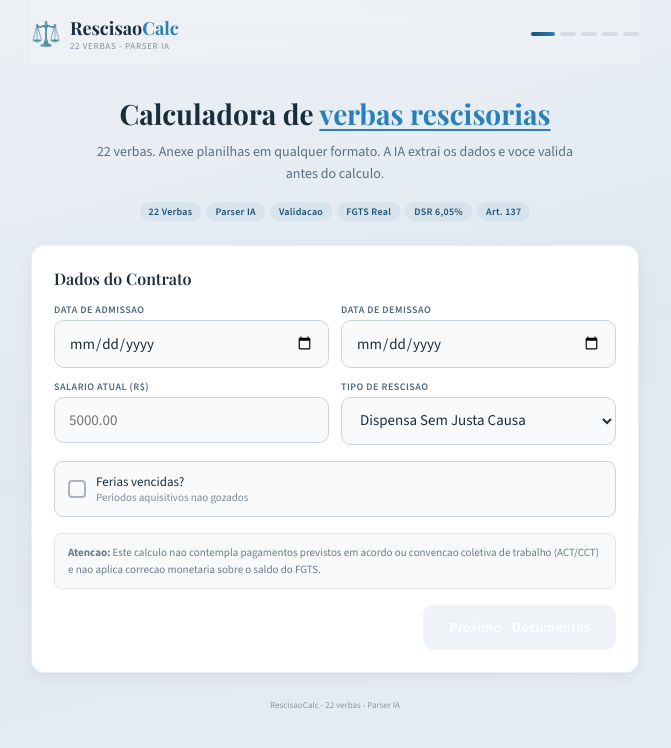
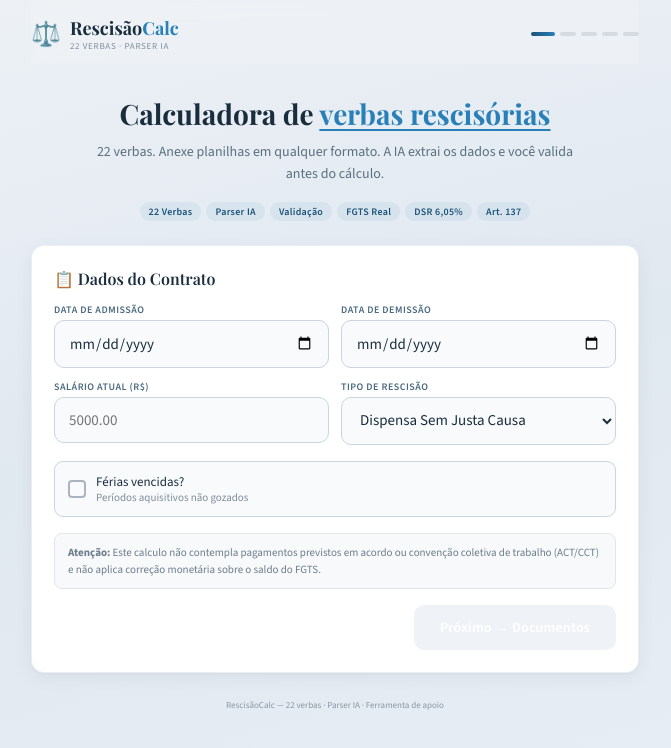
Before and after one commit to carolinegorra-tech/rescisao-calc, a React (Create React App) app: page / in a window 1280 px wide. Shown: the top 748 px of the page, without its empty margins (305-976 px from the left). Built offline with nearby package versions, Linux system fonts and the light colour scheme.

Commit message:
Update App.js

```diff
--- a/src/App.js
+++ b/src/App.js
@@ -10,7 +10,7 @@ const V = {
   feriasProporcionais:   { l: "Férias Proporcionais + ⅓",            i: "🏖️", d: "Meses desde último per. aquisitivo × 4/3" },
   feriasVencidas:        { l: "Férias Vencidas + ⅓",                 i: "⏰", d: "Períodos aquisitivos não gozados × sal × 4/3" },
   feriasEmDobro:         { l: "Férias em Dobro (Art. 137)",          i: "⚠️", d: "Período concessivo expirado → dobro + ⅓" },
-  multaFGTS:             { l: "Multa 40% FGTS",                      i: "🏦", d: "40% sobre saldo FGTS + 8% s/ saldo sal, aviso e 13º" },
+  multaFGTS:             { l: "Multa 40% FGTS",                      i: "🏦", d: "40% sobre saldo FGTS + 8% s/ saldo sal, aviso e 13º (férias indenizadas não incidem)" },
   horasExtras:           { l: "Horas Extras",                        i: "⏱️", d: "Sal÷220 × (1+%) × média mensal × meses" },
   adicInsalubridade:     { l: "Adicional de Insalubridade",          i: "☣️", d: "10/20/40% do SM × meses" },
   adicPericulosidade:    { l: "Adicional de Periculosidade",         i: "⚡", d: "30% do salário-base × meses" },
@@ -183,8 +183,8 @@ async function aiAnalysis(verbas, f, hasDoc, dd) {
       body: JSON.stringify({ model: "claude-sonnet-4-20250514", max_tokens: 1000, messages: [{ role: "user", content: prompt }] }),
     });
     const j = await r.json();
-    return j.content?.find(b => b.type === "text")?.text || "Analise indisponivel.";
-  } catch { return "Nao foi possivel gerar a analise."; }
+    return j.content?.find(b => b.type === "text")?.text || "Análise indisponível.";
+  } catch { return "Não foi possível gerar a análise."; }
 }
 
 function AV({ value, delay = 0 }) {
@@ -266,7 +266,7 @@ export default function App() {
     setStep(2); setMsg("Calculando 22 verbas...");
     await new Promise(r => setTimeout(r, 400));
     const verbas = calc(f, docData);
-    setRes(verbas); setMsg("Gerando analise...");
+    setRes(verbas); setMsg("Gerando análise...");
     const analysis = await aiAnalysis(verbas, f, !!docData, docData);
     setAi(analysis); setStep(4);
   };
@@ -309,8 +309,8 @@ export default function App() {
           <div style={{ display: "flex", alignItems: "center", gap: 9 }}>
             <span style={{ fontSize: 24 }}>&#9878;&#65039;</span>
             <div>
-              <div style={S.logo}>Rescisao<span style={{ color: "#2980b9" }}>Calc</span></div>
-              <div style={{ fontSize: 9, color: "#7f8c9b", letterSpacing: .7, textTransform: "uppercase" }}>22 Verbas - Parser IA</div>
+              <div style={S.logo}>Rescisão<span style={{ color: "#2980b9" }}>Calc</span></div>
+              <div style={{ fontSize: 9, color: "#7f8c9b", letterSpacing: .7, textTransform: "uppercase" }}>22 Verbas · Parser IA</div>
             </div>
           </div>
           <Dots c={step} />
@@ -318,21 +318,21 @@ export default function App() {
 
         {step === 0 && (<div style={{ animation: "fadeUp .4s ease both" }}>
           <div style={{ textAlign: "center", padding: "32px 0 24px" }}>
-            <h1 style={S.ttl}>Calculadora de <span style={{ color: "#2980b9", textDecoration: "underline", textDecorationColor: "#2980b9", textUnderlineOffset: "4px" }}>verbas rescisorias</span></h1>
-            <p style={{ fontSize: 14, color: "#5a7080", maxWidth: 490, margin: "10px auto 16px", lineHeight: 1.6 }}>22 verbas. Anexe planilhas em qualquer formato. A IA extrai os dados e voce valida antes do calculo.</p>
+            <h1 style={S.ttl}>Calculadora de <span style={{ color: "#2980b9", textDecoration: "underline", textDecorationColor: "#2980b9", textUnderlineOffset: "4px" }}>verbas rescisórias</span></h1>
+            <p style={{ fontSize: 14, color: "#5a7080", maxWidth: 490, margin: "10px auto 16px", lineHeight: 1.6 }}>22 verbas. Anexe planilhas em qualquer formato. A IA extrai os dados e você valida antes do cálculo.</p>
             <div style={{ display: "flex", gap: 5, flexWrap: "wrap", justifyContent: "center" }}>
-              {["22 Verbas", "Parser IA", "Validacao", "FGTS Real", "DSR 6,05%", "Art. 137"].map((t, i) => (
+              {["22 Verbas", "Parser IA", "Validação", "FGTS Real", "DSR 6,05%", "Art. 137"].map((t, i) => (
                 <span key={t} style={{ ...S.tag, animation: "fadeUp .3s ease " + (.07 * i) + "s both" }}>{t}</span>
               ))}
             </div>
           </div>
           <div style={S.card}>
-            <h2 style={S.ch}>Dados do Contrato</h2>
+            <h2 style={S.ch}>📋 Dados do Contrato</h2>
             <div style={{ display: "grid", gridTemplateColumns: "1fr 1fr", gap: 12 }}>
-              <F label="Data de Admissao" type="date" value={f.dataAdmissao} onChange={v => s("dataAdmissao", v)} />
-              <F label="Data de Demissao" type="date" value={f.dataDemissao} onChange={v => s("dataDemissao", v)} />
-              <F label="Salario Atual (R$)" type="number" placeholder="5000.00" value={f.salario} onChange={v => s("salario", v)} />
-              <F label="Tipo de Rescisao" select options={TIPOS} value={f.tipoRescisao} onChange={v => s("tipoRescisao", v)} />
+              <F label="Data de Admissão" type="date" value={f.dataAdmissao} onChange={v => s("dataAdmissao", v)} />
+              <F label="Data de Demissão" type="date" value={f.dataDemissao} onChange={v => s("dataDemissao", v)} />
+              <F label="Salário Atual (R$)" type="number" placeholder="5000.00" value={f.salario} onChange={v => s("salario", v)} />
+              <F label="Tipo de Rescisão" select options={TIPOS} value={f.tipoRescisao} onChange={v => s("tipoRescisao", v)} />
             </div>
             <div style={{ marginTop: 16 }}>
               <div onClick={() => s("feriasVencidas", !f.feriasVencidas)} style={{ ...S.chk, borderColor: f.feriasVencidas ? "#2980b9" : "#cbd5e0", background: f.feriasVencidas ? "rgba(41,128,185,.04)" : "#f8fafb" }}>
@@ -340,8 +340,8 @@ export default function App() {
                   {f.feriasVencidas && <span style={{ color: "#fff", fontSize: 12, fontWeight: 700 }}>&#10003;</span>}
                 </div>
                 <div style={{ flex: 1 }}>
-                  <div style={{ fontSize: 13, fontWeight: 500, color: "#1a2d3d" }}>Ferias vencidas?</div>
-                  <div style={{ fontSize: 11, color: "#7f8c9b" }}>Periodos aquisitivos nao gozados</div>
+                  <div style={{ fontSize: 13, fontWeight: 500, color: "#1a2d3d" }}>Férias vencidas?</div>
+                  <div style={{ fontSize: 11, color: "#7f8c9b" }}>Períodos aquisitivos não gozados</div>
                 </div>
                 {f.feriasVencidas && (<div style={{ display: "flex", alignItems: "center", gap: 4 }} onClick={e => e.stopPropagation()}>
                   <span style={{ fontSize: 11, color: "#5a7080" }}>Qtd:</span>
@@ -352,18 +352,18 @@ export default function App() {
               </div>
             </div>
             <div style={{ marginTop: 16, padding: "10px 13px", background: "#f8f9fa", borderRadius: 8, border: "1px solid #e2e6ea", fontSize: 11, color: "#6b7b8d", lineHeight: 1.55 }}>
-              <strong>Atencao:</strong> Este calculo nao contempla pagamentos previstos em acordo ou convencao coletiva de trabalho (ACT/CCT) e nao aplica correcao monetaria sobre o saldo do FGTS.
+              <strong>Atenção:</strong> Este calculo não contempla pagamentos previstos em acordo ou convenção coletiva de trabalho (ACT/CCT) e não aplica correção monetária sobre o saldo do FGTS.
             </div>
             <div style={{ display: "flex", justifyContent: "flex-end", marginTop: 16 }}>
-              <button className="btn" disabled={!ok} style={{ background: ok ? "linear-gradient(135deg,#1a3d5c,#2980b9)" : "#cbd5e0", color: "#fff" }} onClick={() => setStep(1)}>Proximo - Documentos</button>
+              <button className="btn" disabled={!ok} style={{ background: ok ? "linear-gradient(135deg,#1a3d5c,#2980b9)" : "#cbd5e0", color: "#fff" }} onClick={() => setStep(1)}>Próximo → Documentos</button>
             </div>
           </div>
         </div>)}
 
         {step === 1 && (<div style={{ animation: "fadeUp .4s ease both" }}>
           <div style={S.card}>
-            <h2 style={S.ch}>Documentos para Analise IA</h2>
-            <p style={{ fontSize: 13, color: "#5a7080", marginBottom: 16, lineHeight: 1.6 }}>A IA le planilhas em <strong>qualquer formato</strong> e extrai os dados. Voce podera <strong>revisar e corrigir</strong> tudo antes do calculo.</p>
+            <h2 style={S.ch}>Documentos para Análise IA</h2>
+            <p style={{ fontSize: 13, color: "#5a7080", marginBottom: 16, lineHeight: 1.6 }}>A IA lê planilhas em <strong>qualquer formato</strong> e extrai os dados. Voce podera <strong>revisar e corrigir</strong> tudo antes do calculo.</p>
             <div onDragOver={e => { e.preventDefault(); setDrag(true); }} onDragLeave={() => setDrag(false)} onDrop={e => { e.preventDefault(); setDrag(false); hF(e.dataTransfer.files); }} onClick={() => ref.current?.click()} style={{ border: "2px dashed " + (drag ? "#2980b9" : "#cbd5e0"), borderRadius: 12, padding: "28px 16px", textAlign: "center", cursor: "pointer", background: drag ? "rgba(41,128,185,.03)" : "#fafbfd", transition: "all .2s" }}>
               <input ref={ref} type="file" multiple accept=".xlsx,.xls,.csv,.pdf" style={{ display: "none" }} onChange={e => hF(e.target.files)} />
               <div style={{ fontSize: 34, marginBottom: 4 }}>{drag ? "&#128229;" : "&#128206;"}</div>
@@ -379,14 +379,14 @@ export default function App() {
                 </div>
                 <button onClick={e => { e.stopPropagation(); setFiles(p => p.filter((_, j) => j !== i)); }} style={{ background: "none", border: "none", cursor: "pointer", fontSize: 14, color: "#8a96a3", padding: "2px 5px" }}>X</button>
               </div>))}
-              <Info bg="linear-gradient(135deg,#e8f8f0,#d5f0e3)" bc="#6fcf97" icon="&#129302;"><span style={{ color: "#1a5c38" }}><strong>Parser IA ativado.</strong> Apos a extracao, voce podera revisar e corrigir todos os dados.</span></Info>
+              <Info bg="linear-gradient(135deg,#e8f8f0,#d5f0e3)" bc="#6fcf97" icon="&#129302;"><span style={{ color: "#1a5c38" }}><strong>Parser IA ativado.</strong> Apos a extracao, você poderá revisar e corrigir todos os dados.</span></Info>
             </div>)}
             {files.length === 0 && (<div style={{ marginTop: 12 }}>
-              <Info bg="linear-gradient(135deg,#fef9e7,#fdf2d0)" bc="#f0d060" icon="&#9888;&#65039;"><span style={{ color: "#6b5a10" }}><strong>Sem documentos:</strong> Calculo sera estimativa. Verbas como HE, adicionais, comissoes, PLR e estabilidade so sao calculadas com documentos.</span></Info>
+              <Info bg="linear-gradient(135deg,#fef9e7,#fdf2d0)" bc="#f0d060" icon="&#9888;&#65039;"><span style={{ color: "#6b5a10" }}><strong>Sem documentos:</strong> Cálculo será estimativa. Verbas como HE, adicionais, comissões, PLR e estabilidade só são calculadas com documentos.</span></Info>
             </div>)}
             <div style={{ display: "flex", justifyContent: "space-between", marginTop: 20, gap: 10 }}>
               <button className="btn" style={{ background: "#eaeff3", color: "#2a4a6a" }} onClick={() => setStep(0)}>Voltar</button>
-              <button className="btn" style={{ background: "linear-gradient(135deg,#1a3d5c,#2980b9)", color: "#fff" }} onClick={parseDocuments}>{files.length > 0 ? "Analisar Documentos" : "Calcular Estimativa"}</button>
+              <button className="btn" style={{ background: "linear-gradient(135deg,#1a3d5c,#2980b9)", color: "#fff" }} onClick={parseDocuments}>{files.length > 0 ? "🤖 Analisar Documentos" : "⚖️ Calcular Estimativa"}</button>
             </div>
           </div>
         </div>)}
@@ -398,8 +398,8 @@ export default function App() {
 
         {step === 3 && editDD && (<div style={{ animation: "fadeUp .4s ease both" }}>
           <div style={S.card}>
-            <h2 style={S.ch}>Confira os Dados Extraidos</h2>
-            <Info bg="linear-gradient(135deg,#e8f0fd,#dae4f8)" bc="#7bafd4" icon="&#9999;&#65039;"><span style={{ color: "#1a3d5c" }}>A IA extraiu estes dados dos seus documentos. <strong>Revise e corrija</strong> o que for necessario.</span></Info>
+            <h2 style={S.ch}>🔍 Confira os Dados Extraídos</h2>
+            <Info bg="linear-gradient(135deg,#e8f0fd,#dae4f8)" bc="#7bafd4" icon="&#9999;&#65039;"><span style={{ color: "#1a3d5c" }}>A IA extraiu estes dados dos seus documentos. <strong>Revise e corrija</strong> o que for necessário.</span></Info>
             <div style={{ display: "grid", gridTemplateColumns: "1fr 1fr", gap: 10, marginTop: 18 }}>
               {EDIT_FIELDS.map(({ key, label, type, options, placeholder }) => {
                 const val = editDD[key];
@@ -421,14 +421,14 @@ export default function App() {
             <div style={{ marginTop: 16, fontSize: 11, color: "#7f8c9b", lineHeight: 1.5 }}>Campos em <span style={{ color: "#2a8c5a", fontWeight: 600 }}>verde</span> foram detectados nos documentos.</div>
             <div style={{ display: "flex", justifyContent: "space-between", marginTop: 20, gap: 10 }}>
               <button className="btn" style={{ background: "#eaeff3", color: "#2a4a6a" }} onClick={() => setStep(1)}>Voltar</button>
-              <button className="btn" style={{ background: "linear-gradient(135deg,#1a3d5c,#2980b9)", color: "#fff" }} onClick={confirmAndCalc}>Confirmar e Calcular</button>
+              <button className="btn" style={{ background: "linear-gradient(135deg,#1a3d5c,#2980b9)", color: "#fff" }} onClick={confirmAndCalc}>✅ Confirmar e Calcular</button>
             </div>
           </div>
         </div>)}
 
         {step === 4 && res && (<div style={{ animation: "fadeUp .4s ease both" }}>
           <div style={S.tot}>
-            <div style={{ fontSize: 11, fontWeight: 600, color: "rgba(255,255,255,.6)", letterSpacing: 1.1, textTransform: "uppercase" }}>Total Estimado da Rescisao</div>
+            <div style={{ fontSize: 11, fontWeight: 600, color: "rgba(255,255,255,.6)", letterSpacing: 1.1, textTransform: "uppercase" }}>Total Estimado da Rescisão</div>
             <div style={{ fontSize: 38, fontWeight: 700, color: "#fff", marginTop: 6, fontFamily: "'Playfair Display',serif" }}><AV value={total} /></div>
             <div style={{ display: "flex", gap: 5, marginTop: 10, flexWrap: "wrap" }}>
               <span style={S.tl}>{TIPOS[f.tipoRescisao]}</span>
@@ -440,13 +440,13 @@ export default function App() {
           </div>
 
           <div style={{ ...S.card, marginTop: 14 }}>
-            <h2 style={S.ch}>Analise Automatica</h2>
+            <h2 style={S.ch}>Análise Automática</h2>
             {!ai ? <div style={{ padding: "14px 0" }}>{[100, 75, 50].map((w, i) => <div key={i} style={{ height: 10, borderRadius: 5, width: w + "%", background: "linear-gradient(90deg,#e8eef3,#d0dae4,#e8eef3)", backgroundSize: "200% 100%", animation: "shimmer 1.3s infinite " + (i * .15) + "s", marginBottom: 7 }} />)}</div>
               : <div style={{ fontSize: 13, color: "#2a3a4a", lineHeight: 1.7, whiteSpace: "pre-wrap", padding: "11px 14px", background: "#f8fafb", borderRadius: 9, border: "1px solid #e4eaf0" }}>{ai}</div>}
           </div>
 
           <div style={{ ...S.card, marginTop: 14 }}>
-            <h2 style={S.ch}>Detalhamento - {pos.length} Verbas Apuradas</h2>
+            <h2 style={S.ch}>📊 Detalhamento — {pos.length} Verbas Apuradas</h2>
             {pos.map(([k, v], i) => (<div className="row" key={k} style={{ animation: "slideR .3s ease " + (i * .04) + "s both" }}>
               <div style={{ display: "flex", alignItems: "center", gap: 9, minWidth: 0, flex: 1 }}>
                 <span style={{ fontSize: 17, flexShrink: 0 }}>{V[k]?.i}</span>
@@ -466,7 +466,7 @@ export default function App() {
 
           <div style={{ ...S.card, marginTop: 14 }}>
             <details>
-              <summary style={{ fontSize: 12, fontWeight: 600, color: "#2a4a6a", cursor: "pointer" }}>Metodologia de Calculo (22 verbas)</summary>
+              <summary style={{ fontSize: 12, fontWeight: 600, color: "#2a4a6a", cursor: "pointer" }}>▶ Metodologia de Cálculo (22 verbas)</summary>
               <div style={{ fontSize: 11, color: "#5a7080", lineHeight: 1.7, marginTop: 10 }}>
                 {[
                   ["Saldo Salario", "(Sal / 30) x dias trabalhados no mes da rescisao"],
@@ -483,7 +483,7 @@ export default function App() {
                   ["Intervalo Intrajornada", "(Sal / 220) x 1,5 x horas suprimidas/dia x dias - Art. 71 par. 4o (pos-Reforma)"],
                   ["Sal-Familia", "R$65,00/filho ate 14a para remuneracao ate R$1.906,04 x meses - Portaria MPS/MF 6/2025"],
                   ["Gratificacao/Gorjetas/Comissao", "Media mensal extraida dos docs x meses"],
-                  ["Reflexo DSR", "6,05% sobre total de variaveis (HE + gorjetas + comissoes + ad. noturno)"],
+                  ["Reflexo DSR", "6,05% sobre total de variaveis (HE + gorjetas + comissões + ad. noturno)"],
                   ["PLR Proporcional", "Extraido dos docs: PLR anual / 12 x meses trabalhados no periodo de apuracao"],
                   ["Estabilidade", "Extraido dos docs: Sal x meses restantes de estabilidade (gestante/CIPA/acidentado)"],
                   ["Multa Art. 477", "1 salario se atraso no pagamento rescisorio - Art. 477 par. 8o CLT"],
@@ -495,15 +495,15 @@ export default function App() {
           </div>
 
           <div style={{ marginTop: 14, padding: "12px 16px", background: "#f8fafb", borderRadius: 10, border: "1px solid #e4eaf0", fontSize: 10, color: "#7f8c9b", lineHeight: 1.6 }}>
-            <strong>Aviso Legal:</strong> {!dd ? "Valores sao estimativas (ballpark figures). Anexe documentos para calculo preciso." : "Valores baseados em dados extraidos por IA e validados pelo cliente."} Ferramenta de apoio - revisao por advogado habilitado indispensavel. SM: R$ {SM.toFixed(2)} - Sal-Familia: R$ 65,00/filho (2025).
+            <strong>Aviso Legal:</strong> {!dd ? "Valores são estimativas (ballpark figures). Anexe documentos para cálculo preciso." : "Valores baseados em dados extraidos por IA e validados pelo cliente."} Ferramenta de apoio - revisão por advogado habilitado indispensável. SM: R$ {SM.toFixed(2)} - Sal-Familia: R$ 65,00/filho (2025).
           </div>
 
           <div style={{ display: "flex", justifyContent: "center", marginTop: 18 }}>
-            <button className="btn" style={{ background: "#eaeff3", color: "#2a4a6a" }} onClick={reset}>Novo Calculo</button>
+            <button className="btn" style={{ background: "#eaeff3", color: "#2a4a6a" }} onClick={reset}>🔄 Novo Cálculo</button>
           </div>
         </div>)}
 
-        <div style={{ textAlign: "center", padding: "26px 0 10px", fontSize: 9, color: "#8a96a3" }}>RescisaoCalc - 22 verbas - Parser IA</div>
+        <div style={{ textAlign: "center", padding: "26px 0 10px", fontSize: 9, color: "#8a96a3" }}>RescisãoCalc — 22 verbas · Parser IA · Ferramenta de apoio</div>
       </div>
     </div>
   );
```
